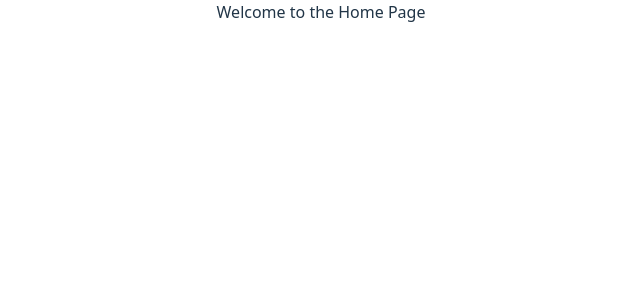
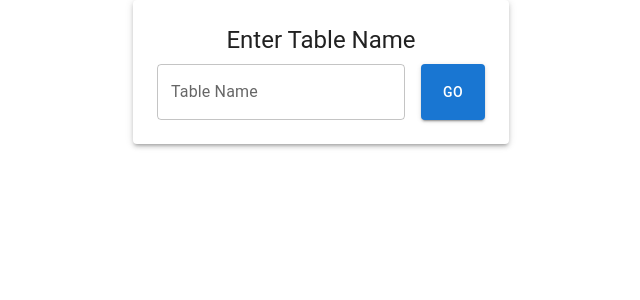
Before and after one commit to quocanhxemer/generic-ag-grid-app, a React (Vite) app in the folder frontend/: page / in a window 1280 px wide. Shown: the top 300 px of the page, without its empty margins (319-959 px from the left). Built offline with nearby package versions, Linux system fonts and the light colour scheme; what ag-grid-community would draw is missing.

Commit message:
Add HomePage and DetailPage UIs

```diff
--- a/frontend/package.json
+++ b/frontend/package.json
@@ -16,6 +16,7 @@
     "@mui/material": "^7.3.5",
     "ag-grid-react": "^34.3.1",
     "axios": "^1.13.2",
+    "classnames": "^2.5.1",
     "react": "^19.2.0",
     "react-dom": "^19.2.0",
     "react-router-dom": "^7.9.6"
--- a/frontend/src/pages/DetailPage/DetailPage.jsx
+++ b/frontend/src/pages/DetailPage/DetailPage.jsx
@@ -1,3 +1,52 @@
+import { useState, useEffect } from "react";
+import { useParams, useNavigate } from "react-router-dom";
+import { getItemById } from "../../utils/requests";
+import { Button } from "@mui/material";
+
 export default function DetailPage() {
-  return <div>Welcome to the Detail Page</div>;
+  const { tableName, id } = useParams();
+  const navigate = useNavigate();
+
+  const [item, setItem] = useState(null);
+
+  useEffect(() => {
+    const fetchItem = async () => {
+      try {
+        setItem(await getItemById(tableName, id));
+      } catch (error) {
+        console.error("Error fetching item:", error);
+      }
+    };
+
+    fetchItem();
+  }, [tableName, id]);
+
+  if (!item) {
+    return <div>Loading...</div>;
+  }
+
+  return (
+    <div style={{ padding: 16 }}>
+      <Button
+        variant="outlined"
+        onClick={() => navigate(-1)}
+        style={{ marginBottom: 16 }}
+      >
+        Back
+      </Button>
+      <h2>
+        Details for {tableName} Item ID: {id}
+      </h2>
+      <table>
+        <tbody>
+          {Object.entries(item).map(([key, value]) => (
+            <tr key={key}>
+              <td style={{ fontWeight: "bold", paddingRight: 16 }}>{key}</td>
+              <td>{String(value)}</td>
+            </tr>
+          ))}
+        </tbody>
+      </table>
+    </div>
+  );
 }
--- a/frontend/src/pages/HomePage/HomePage.jsx
+++ b/frontend/src/pages/HomePage/HomePage.jsx
@@ -1,4 +1,49 @@
+import { useState } from "react";
+import { useNavigate } from "react-router-dom";
+import { TextField, Button, Box, Paper, Typography } from "@mui/material";
+
+import classNames from "classnames/bind";
+import styles from "./HomePage.module.css";
+
+const cx = classNames.bind(styles);
+
 export default function HomePage() {
-  console.log("HomePage rendered");
-  return <div>Welcome to the Home Page</div>;
+  const navigate = useNavigate();
+  const [search, setSearch] = useState("");
+
+  const handleSearch = () => {
+    const tableName = search.trim();
+    if (tableName) {
+      navigate(`/${tableName}`);
+    }
+  };
+
+  const handleKeyDown = (e) => {
+    if (e.key === "Enter") {
+      handleSearch();
+    }
+  };
+
+  return (
+    <Box className={cx("container")}>
+      <Paper elevation={3} className={cx("search-wrapper")}>
+        <Typography variant="h5" gutterBottom>
+          Enter Table Name
+        </Typography>
+        <Box display="flex" gap={2}>
+          <TextField
+            label="Table Name"
+            variant="outlined"
+            fullWidth
+            value={search}
+            onChange={(e) => setSearch(e.target.value)}
+            onKeyDown={handleKeyDown}
+          />
+          <Button variant="contained" color="primary" onClick={handleSearch}>
+            Go
+          </Button>
+        </Box>
+      </Paper>
+    </Box>
+  );
 }
--- /dev/null
+++ b/frontend/src/pages/HomePage/HomePage.module.css
@@ -0,0 +1,11 @@
+.container {
+  display: flex;
+  justify-content: center;
+  align-items: center;
+}
+
+.search-wrapper {
+  padding: 24px;
+  width: "100%";
+  max-width: 600px;
+}
--- a/frontend/src/utils/requests.js
+++ b/frontend/src/utils/requests.js
@@ -23,3 +23,8 @@
   const response = await requests.delete(`/${tableName}/${id}`);
   return response.data;
 };
+
+export const getItemById = async (tableName, id) => {
+  const response = await requests.get(`/${tableName}/${id}`);
+  return response.data;
+};
```
Also changed, not shown: 1 other file (tests, documents, lock files or other folders).
